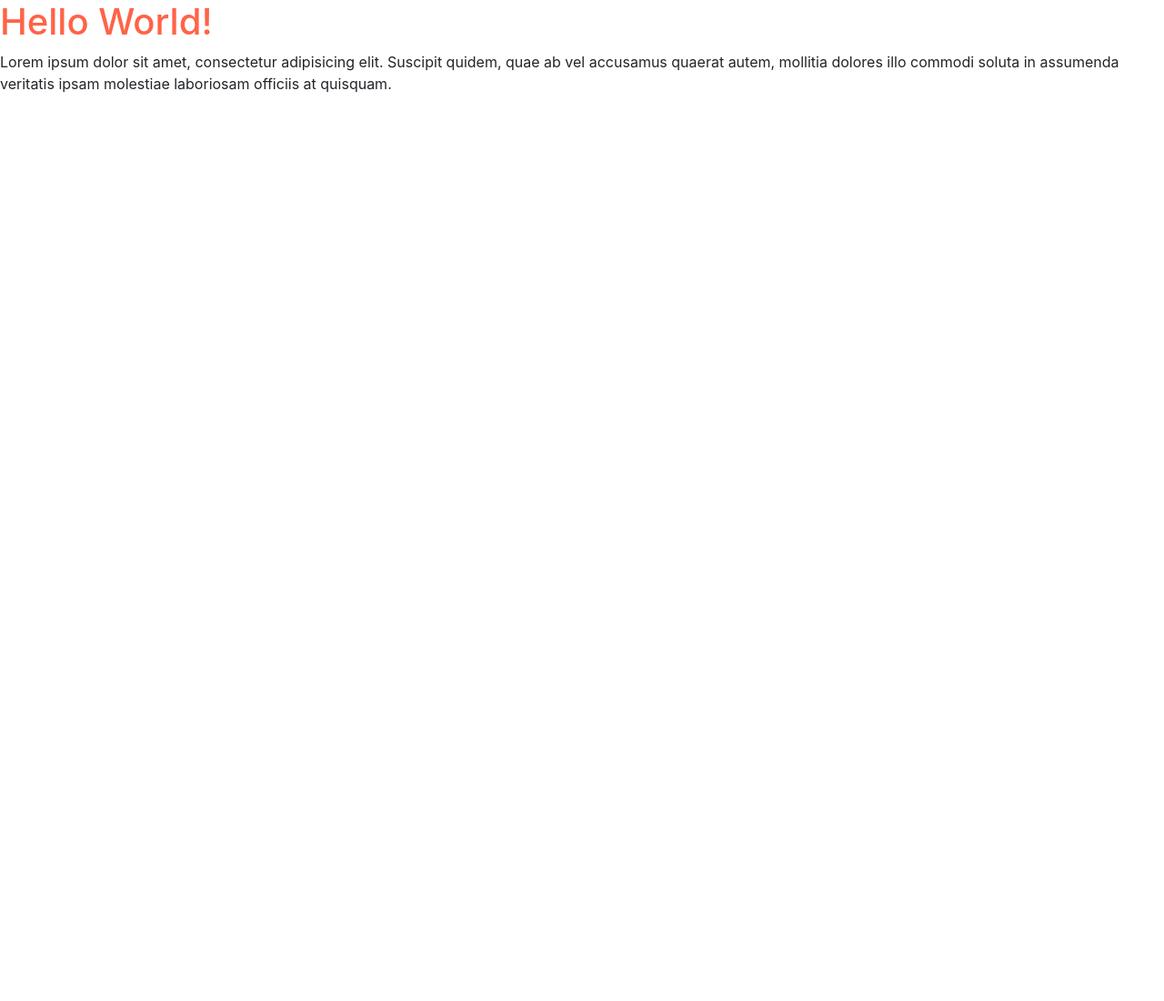
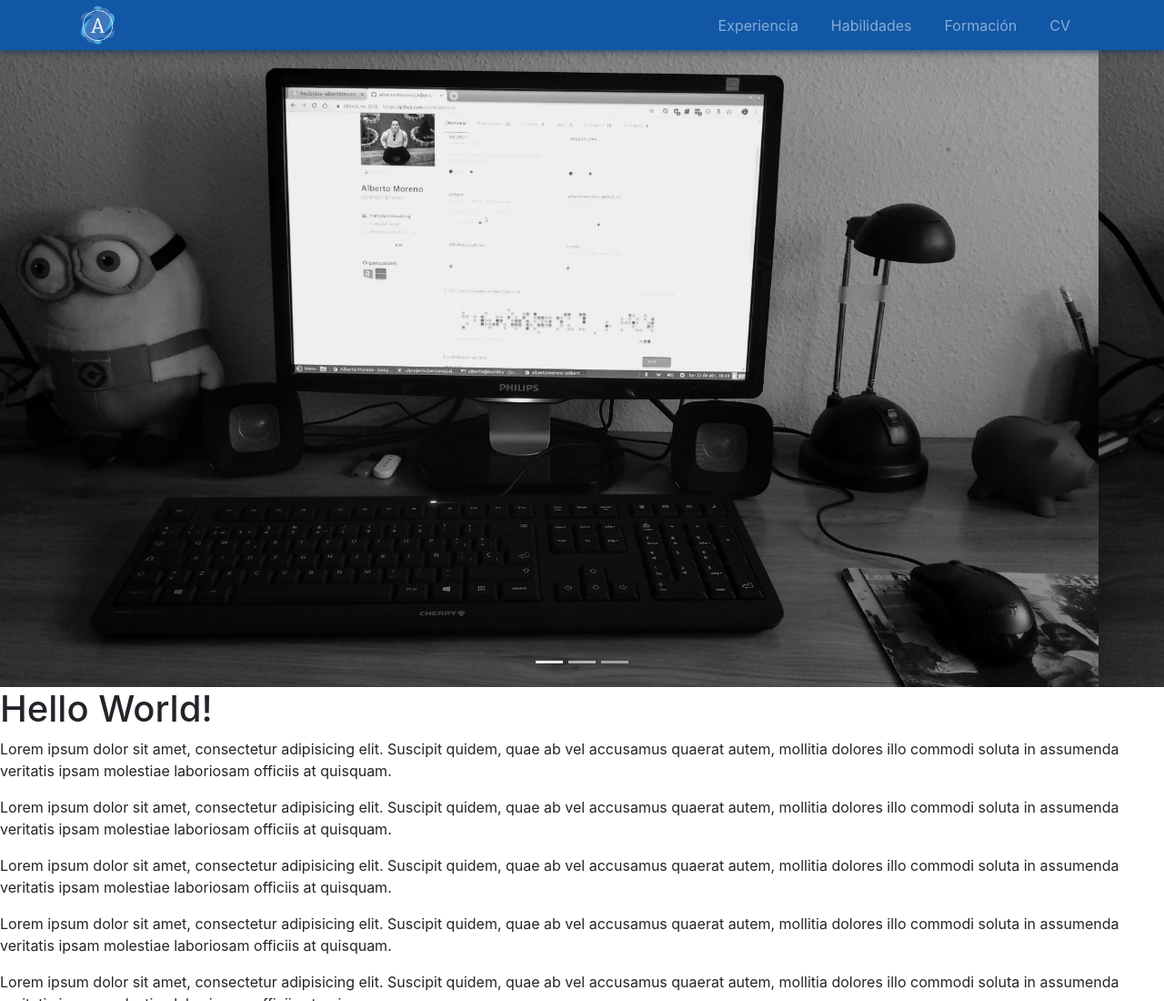
Before and after one commit to albertomoreno/albertomoreno.github.io, a website: page index.html in a window 1280 px wide. Shown: the top 1100 px of the page at 91% size. Before the commit the page ends 800 px from the top, so only its background shows below. Drawn offline with Linux system fonts and the light colour scheme.

Commit message:
Add a basic navbar and carousel.

```diff
--- a/assets/styles/_variables.scss
+++ b/assets/styles/_variables.scss
@@ -0,0 +1,3 @@
+
+$navbar-height: 55px;
+$navbar-color: #1157a6;
--- /dev/null
+++ b/assets/styles/design/_layout.scss
@@ -0,0 +1,8 @@
+
+.layout {
+  margin-top: $navbar-height;
+
+  .carousel img {
+    max-height: 700px;
+  }
+}
--- /dev/null
+++ b/assets/styles/design/_navbar.scss
@@ -0,0 +1,25 @@
+
+.navbar {
+  background-color: $navbar-color;
+  box-shadow: 0 0 10px darken($navbar-color, 15%);
+
+  .logo {
+    width: 45px;
+    height: 45px;
+  }
+
+  .menu {
+    .menu-item {
+      padding-left: 10px;
+      padding-right: 10px;
+
+      a {
+        transition: all .4s ease;
+
+        &:hover {
+          color: white;
+        }
+      }
+    }
+  }
+}
--- a/assets/styles/design/main.scss
+++ b/assets/styles/design/main.scss
@@ -1,4 +1,5 @@
 
-h1 {
-  color: tomato;
-}
+@import 'variables';
+
+@import './navbar';
+@import './layout';
--- a/index.html
+++ b/index.html
@@ -4,10 +4,10 @@
     <meta charset="utf-8">
     <meta name="viewport" content="width=device-width, initial-scale=1.0">
 
-    <meta name="author" content="Alberto Moreno">
+    <meta name="author" content="Alberto Moreno Alcaraz">
     <meta name="description" content="Web personal">
 
-    <title>Alberto Moreno</title>
+    <title>Alberto Moreno Alcaraz - Full Stack Developer</title>
 
     <link rel="canonical" href="https://albertomoreno.github.io/">
 
@@ -16,9 +16,80 @@
   </head>
 
   <body>
-    <h1>Hello World!</h1>
+    <nav class="navbar fixed-top navbar-expand-sm navbar-dark py-0">
+      <div class="container">
+        <a class="navbar-brand" href="#">
+          <img src="/assets/images/logo.png" class="logo" alt="Logo">
+        </a>
+        <button class="navbar-toggler" type="button" data-toggle="collapse" data-target="#navbar" aria-controls="navbar" aria-expanded="false" aria-label="Toggle navigation">
+          <span class="navbar-toggler-icon"></span>
+        </button>
 
-    <p>Lorem ipsum dolor sit amet, consectetur adipisicing elit. Suscipit quidem, quae ab vel accusamus quaerat autem, mollitia dolores illo commodi soluta in assumenda veritatis ipsam molestiae laboriosam officiis at quisquam.</p>
+        <div class="collapse navbar-collapse justify-content-end" id="navbar">
+          <ul class="nav navbar-nav menu">
+            <li class="nav-item menu-item">
+              <a class="nav-link" href="#">Experiencia</a>
+            </li>
+            <li class="nav-item menu-item">
+              <a class="nav-link" href="#">Habilidades</a>
+            </li>
+            <li class="nav-item menu-item">
+              <a class="nav-link" href="#">Formación</a>
+            </li>
+            <li class="nav-item menu-item">
+              <a class="nav-link" href="#">CV</a>
+            </li>
+          </ul>
+        </div>
+      </div>
+    </nav>
+
+    <div class="layout">
+      <div id="carousel" class="carousel slide" data-ride="carousel">
+        <ol class="carousel-indicators">
+          <li data-target="#carousel" data-slide-to="0" class="active"></li>
+          <li data-target="#carousel" data-slide-to="1"></li>
+          <li data-target="#carousel" data-slide-to="2"></li>
+        </ol>
+        <div class="carousel-inner">
+          <div class="carousel-item active">
+            <img src="/assets/images/carousel-1.jpg" class="w-100" alt="Alberto Moreno Alcaraz">
+          </div>
+          <div class="carousel-item">
+            <img src="/assets/images/carousel-1.jpg" class="w-100" alt="Alberto Moreno Alcaraz">
+          </div>
+          <div class="carousel-item">
+            <img src="/assets/images/carousel-1.jpg" class="w-100" alt="Alberto Moreno Alcaraz">
+          </div>
+        </div>
+      </div>
+
+      <h1>Hello World!</h1>
+
+      <p>Lorem ipsum dolor sit amet, consectetur adipisicing elit. Suscipit quidem, quae ab vel accusamus quaerat autem, mollitia dolores illo commodi soluta in assumenda veritatis ipsam molestiae laboriosam officiis at quisquam.</p>
+
+      <p>Lorem ipsum dolor sit amet, consectetur adipisicing elit. Suscipit quidem, quae ab vel accusamus quaerat autem, mollitia dolores illo commodi soluta in assumenda veritatis ipsam molestiae laboriosam officiis at quisquam.</p>
+
+      <p>Lorem ipsum dolor sit amet, consectetur adipisicing elit. Suscipit quidem, quae ab vel accusamus quaerat autem, mollitia dolores illo commodi soluta in assumenda veritatis ipsam molestiae laboriosam officiis at quisquam.</p>
+
+      <p>Lorem ipsum dolor sit amet, consectetur adipisicing elit. Suscipit quidem, quae ab vel accusamus quaerat autem, mollitia dolores illo commodi soluta in assumenda veritatis ipsam molestiae laboriosam officiis at quisquam.</p>
+
+      <p>Lorem ipsum dolor sit amet, consectetur adipisicing elit. Suscipit quidem, quae ab vel accusamus quaerat autem, mollitia dolores illo commodi soluta in assumenda veritatis ipsam molestiae laboriosam officiis at quisquam.</p>
+
+      <p>Lorem ipsum dolor sit amet, consectetur adipisicing elit. Suscipit quidem, quae ab vel accusamus quaerat autem, mollitia dolores illo commodi soluta in assumenda veritatis ipsam molestiae laboriosam officiis at quisquam.</p>
+
+      <p>Lorem ipsum dolor sit amet, consectetur adipisicing elit. Suscipit quidem, quae ab vel accusamus quaerat autem, mollitia dolores illo commodi soluta in assumenda veritatis ipsam molestiae laboriosam officiis at quisquam.</p>
+
+      <p>Lorem ipsum dolor sit amet, consectetur adipisicing elit. Suscipit quidem, quae ab vel accusamus quaerat autem, mollitia dolores illo commodi soluta in assumenda veritatis ipsam molestiae laboriosam officiis at quisquam.</p>
+
+      <p>Lorem ipsum dolor sit amet, consectetur adipisicing elit. Suscipit quidem, quae ab vel accusamus quaerat autem, mollitia dolores illo commodi soluta in assumenda veritatis ipsam molestiae laboriosam officiis at quisquam.</p>
+
+      <p>Lorem ipsum dolor sit amet, consectetur adipisicing elit. Suscipit quidem, quae ab vel accusamus quaerat autem, mollitia dolores illo commodi soluta in assumenda veritatis ipsam molestiae laboriosam officiis at quisquam.</p>
+
+      <p>Lorem ipsum dolor sit amet, consectetur adipisicing elit. Suscipit quidem, quae ab vel accusamus quaerat autem, mollitia dolores illo commodi soluta in assumenda veritatis ipsam molestiae laboriosam officiis at quisquam.</p>
+
+      <p>Lorem ipsum dolor sit amet, consectetur adipisicing elit. Suscipit quidem, quae ab vel accusamus quaerat autem, mollitia dolores illo commodi soluta in assumenda veritatis ipsam molestiae laboriosam officiis at quisquam.</p>
+    </div>
 
     <script src="/static/scripts/vendor.js"></script>
   </body>
```
Also changed, not shown: assets/images/carousel-1.jpg (added), assets/images/logo.png (added), static/styles/design/main.css.
